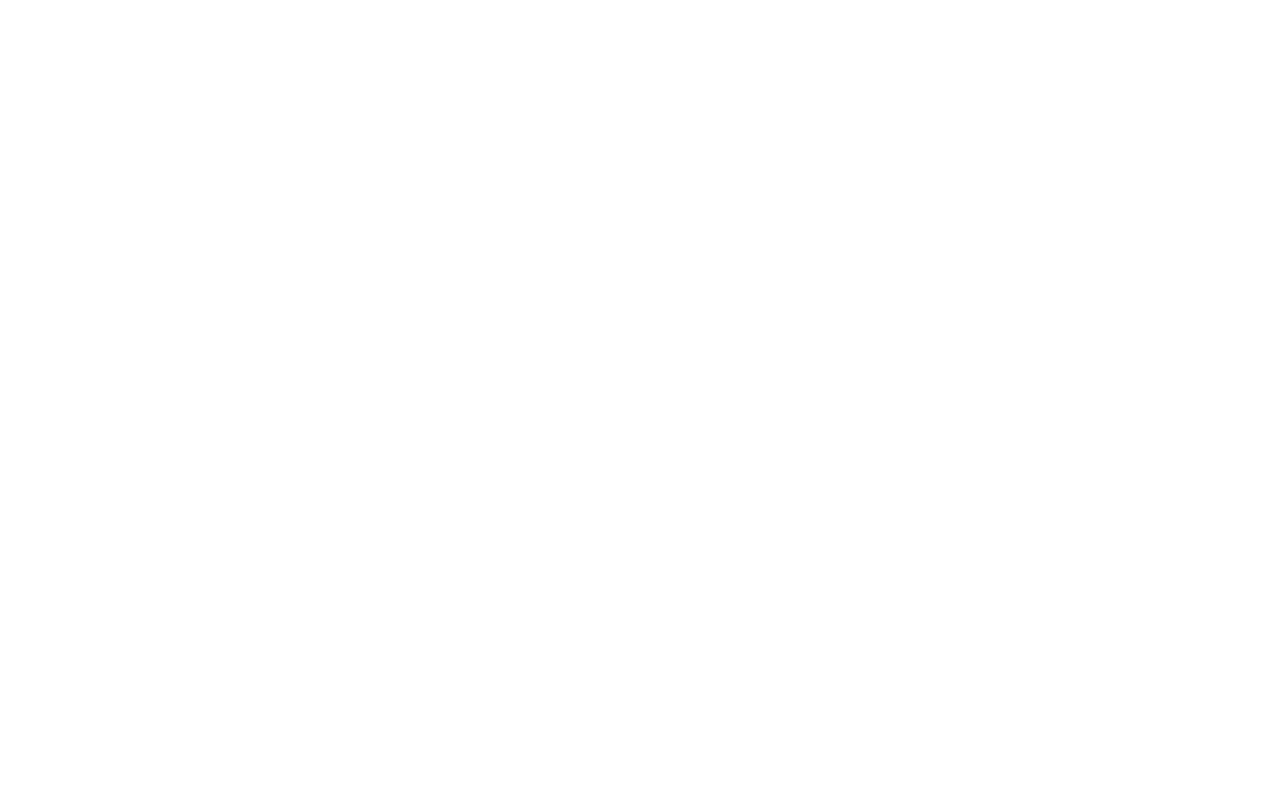
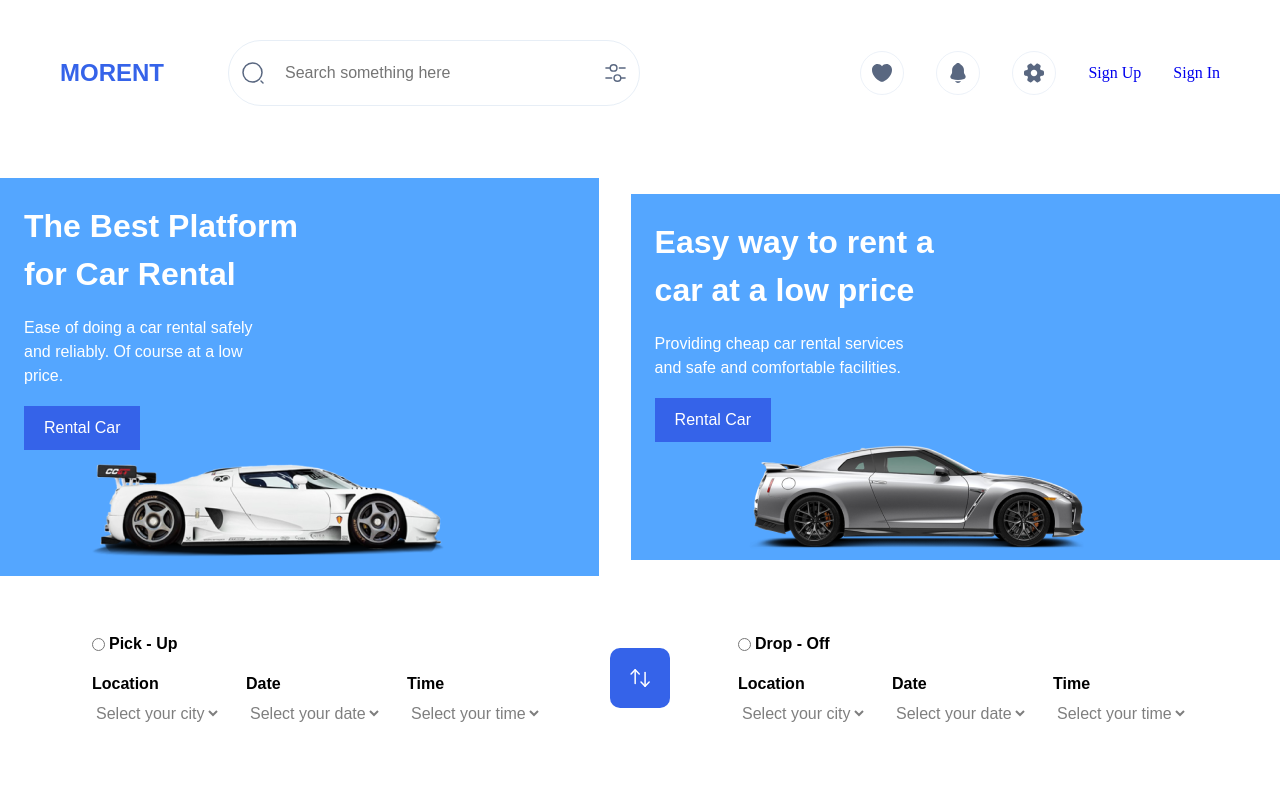
Before and after one commit to MSaliamon/morent, a React (Vite) app: page / in a window 1280 px wide. Shown: the top 800 px of the page. Built offline with nearby package versions, Linux system fonts and the light colour scheme; no server answers.

Commit message:
fix routing

```diff
--- a/src/App.jsx
+++ b/src/App.jsx
@@ -1,4 +1,4 @@
-import { BrowserRouter, Routes, Route } from 'react-router-dom';
+import { HashRouter, Routes, Route } from 'react-router-dom';
 import Layout from './pages/layout/Layout';
 import SignUp from './pages/sign up/SignUp';
 import SignIn from './pages/sign in/SignIn';
@@ -6,14 +6,14 @@ import Payment from './pages/payment/Payment';
 
 function App() {
   return (
-    <BrowserRouter basename="/morent/">
+    <HashRouter>
       <Routes>
         <Route path="/" element={<Layout />} />
         <Route path="SignUp" element={<SignUp />} />
         <Route path="SignIn" element={<SignIn />} />
         <Route path="Payment" element={<Payment />} />
       </Routes>
-    </BrowserRouter>
+    </HashRouter>
   );
 }
 
--- a/src/components/header/Header.jsx
+++ b/src/components/header/Header.jsx
@@ -63,8 +63,8 @@ function Header() {
             </>
           ) : (
             <>
-              <Link to="/SignUp">Sign Up</Link>
-              <Link to="/SignIn">Sign In</Link>
+              <Link to="SignUp">Sign Up</Link>
+              <Link to="SignIn">Sign In</Link>
             </>
           )}
         </div>
```
